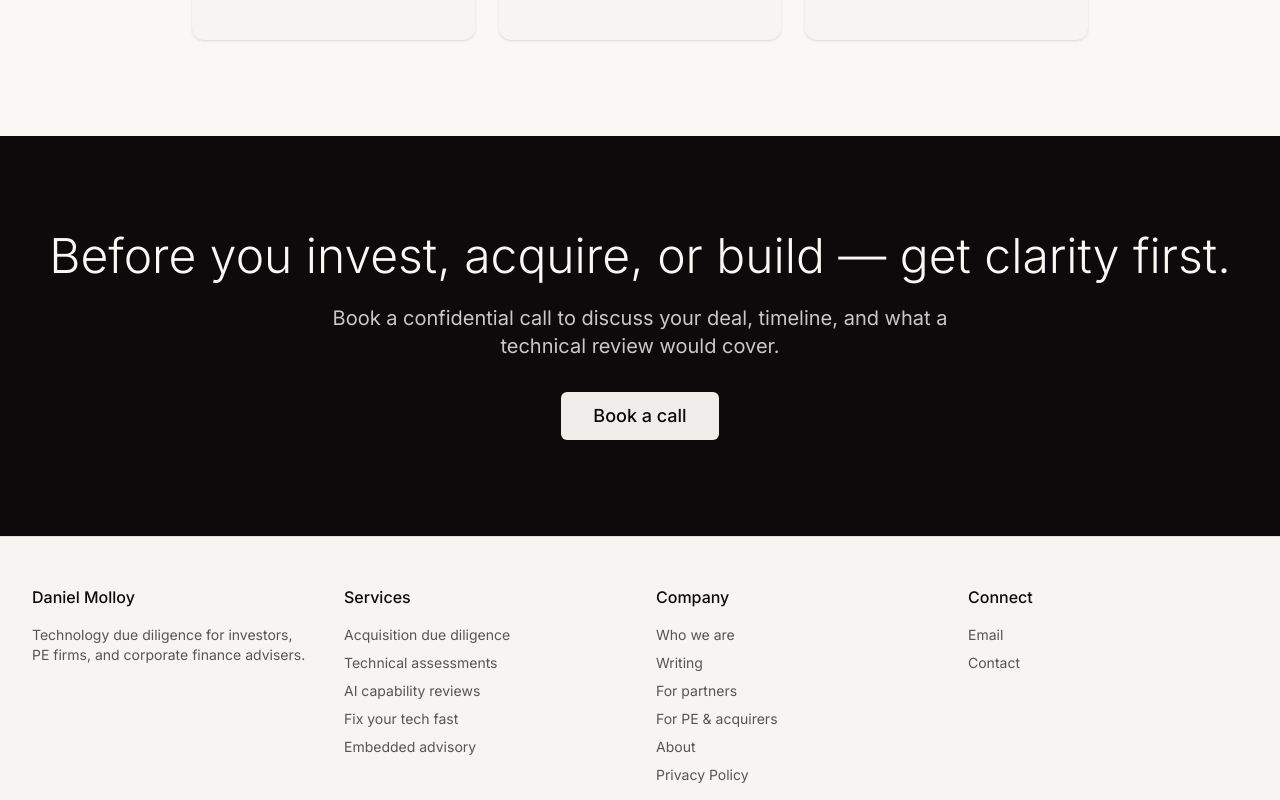
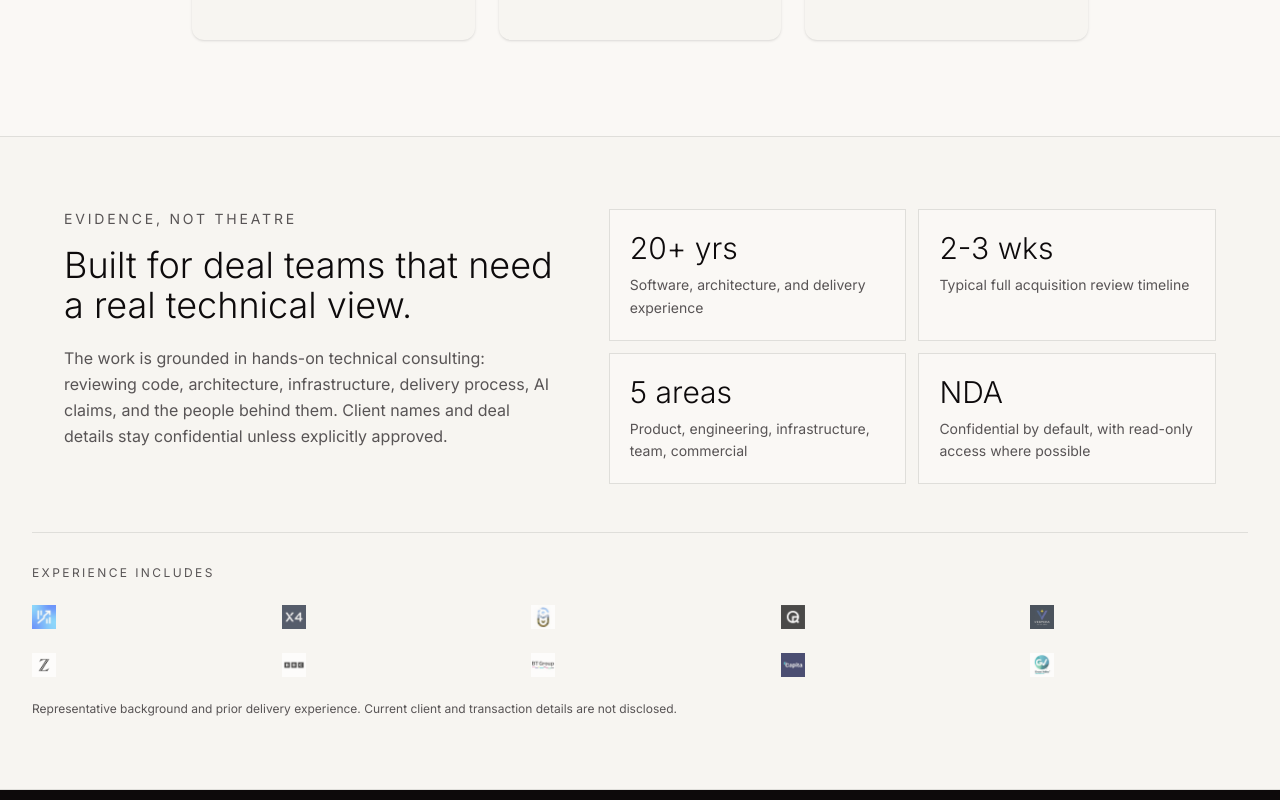
Before and after one commit to a2zlondon/danielmolloy, a Next.js app: page /who-we-are in a window 1280 px wide. Shown: the part 1840-2640 px from the top of the page. Built offline with nearby package versions, Linux system fonts and the light colour scheme; no server answers.

Commit message:
Move credibility logos to who we are

```diff
--- a/app/page.tsx
+++ b/app/page.tsx
@@ -1,4 +1,3 @@
-import { ClientLogoBanner } from "@/components/client-logo-banner";
 import { Hero } from "@/components/hero";
 import { PricingTiers } from "@/components/pricing-tiers";
 import { Capabilities } from "@/components/capabilities";
@@ -21,7 +20,6 @@ export default function Home() {
       <Nav />
       <main>
         <Hero />
-        <ClientLogoBanner />
         <WorkingStyle />
         <DealConfidence />
         <section className="container mx-auto px-4 sm:px-6 lg:px-8 py-12 bg-background">
--- a/app/who-we-are/page.tsx
+++ b/app/who-we-are/page.tsx
@@ -5,6 +5,7 @@ import { Avatar, AvatarFallback } from "@/components/ui/avatar";
 import { Badge } from "@/components/ui/badge";
 import Image from "next/image";
 import { CTASection } from "@/components/cta-section";
+import { CredibilityEvidence } from "@/components/client-logo-banner";
 
 export const metadata = {
   title: "Who we are",
@@ -147,6 +148,7 @@ export default function WhoWeArePage() {
             </div>
           </div>
         </section>
+        <CredibilityEvidence />
         <CTASection />
       </main>
       <Footer />
--- a/components/client-logo-banner.tsx
+++ b/components/client-logo-banner.tsx
@@ -8,7 +8,7 @@ const proofPoints = [
   { value: "NDA", label: "Confidential by default, with read-only access where possible" },
 ];
 
-export function ClientLogoBanner() {
+export function CredibilityEvidence() {
   const logos = CLIENT_LOGOS.slice(0, 10);
 
   return (
```
